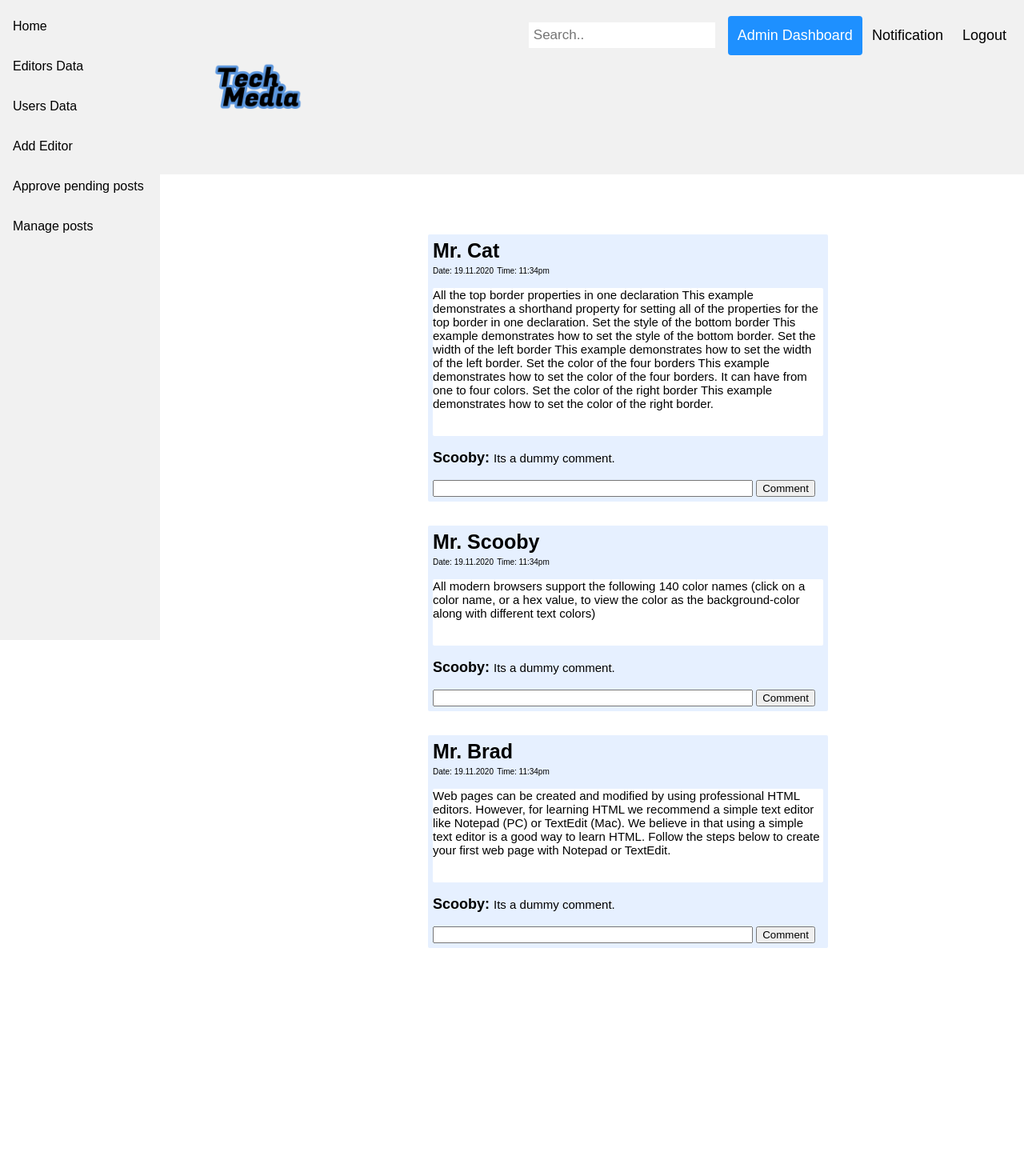
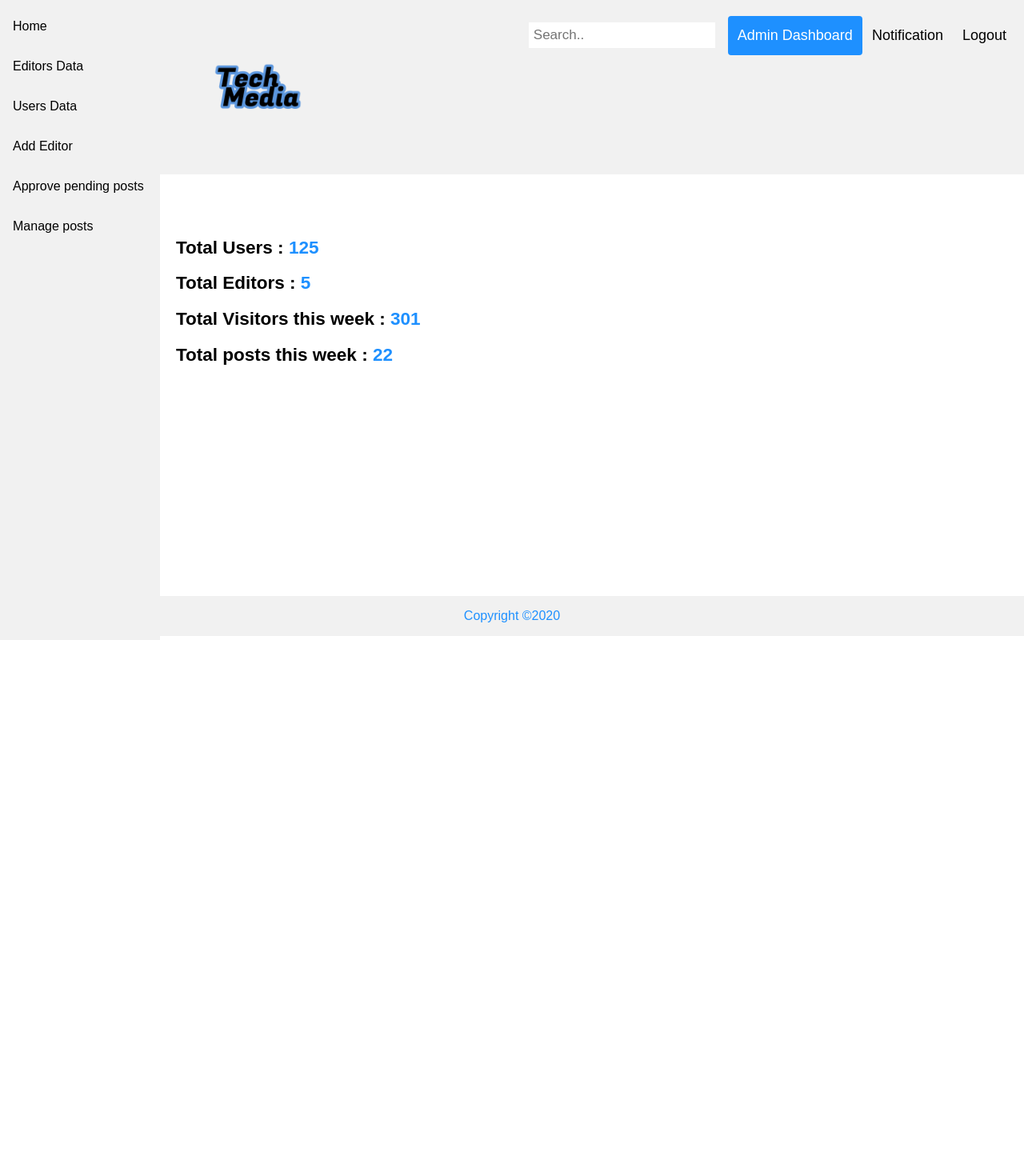
Before and after one commit to mridul-hossain/Tech-Media, a PHP site: page /adminHome.php in a window 1280 px wide. Shown: the top 1440 px of the page at 80% size. After the commit the page ends 800 px from the top, so only its background shows below. Run offline with PHP 8.4, Linux system fonts and the light colour scheme.

Commit message:
some changes

```diff
--- a/admin/adminHome.php
+++ b/admin/adminHome.php
@@ -17,69 +17,10 @@
     ?>
 
     <div class="main">
-        <form style="padding: 15px;" action="Registration.php">
-            <div style="background-color:  #e6f0ff; text-align: left; border-radius: 2px; width: 500px; padding: 6px; left: 30%; position: relative;">
-                <label style="font-size: 25px;"><span style="font-weight: bold;">Mr. Cat</span></label><br>
-                <label style="font-size: 10px;">Date: 19.11.2020</label>
-                <label style="font-size: 10px;">Time: 11:34pm</label>
-                <div style="background-color: white; border-radius: 2px;">
-                    <p>All the top border properties in one declaration
-                        This example demonstrates a shorthand property for setting all of the properties for the top border in one declaration.
-
-                        Set the style of the bottom border
-                        This example demonstrates how to set the style of the bottom border.
-
-                        Set the width of the left border
-                        This example demonstrates how to set the width of the left border.
-
-                        Set the color of the four borders
-                        This example demonstrates how to set the color of the four borders. It can have from one to four colors.
-
-                        Set the color of the right border
-                        This example demonstrates how to set the color of the right border.</p><br>
-                </div><br>
-                <label style="font-size: 18px;"><span style="font-weight: bold;">Scooby:</span> </label>
-                <label> Its a dummy comment.</label><br><br>
-                <input type="text" name="comment" style="width: 400px;">
-                <input type="submit" name="submit" value="Comment">
-            </div>
-        </form>
-
-        <form style="padding: 15px;" action="Registration.php">
-            <div style="background-color:  #e6f0ff; text-align: left; border-radius: 2px; width: 500px; padding: 6px; left: 30%; position: relative;">
-                <label style="font-size: 25px;"><span style="font-weight: bold;">Mr. Scooby</span></label><br>
-                <label style="font-size: 10px;">Date: 19.11.2020</label>
-                <label style="font-size: 10px;">Time: 11:34pm</label>
-                <div style="background-color: white; border-radius: 2px;">
-                    <p>All modern browsers support the following 140 color names (click on a color name, or a hex value, to view the color as the background-color along with different text colors)</p><br>
-                </div><br>
-                <label style="font-size: 18px;"><span style="font-weight: bold;">Scooby:</span> </label>
-                <label> Its a dummy comment.</label><br><br>
-                <input type="text" name="comment" style="width: 400px;">
-                <input type="submit" name="submit" value="Comment">
-            </div>
-        </form>
-
-        <form style="padding: 15px;" action="Registration.php">
-            <div style="background-color:  #e6f0ff; text-align: left; border-radius: 2px; width: 500px; padding: 6px; left: 30%; position: relative;">
-                <label style="font-size: 25px;"><span style="font-weight: bold;">Mr. Brad</span></label><br>
-                <label style="font-size: 10px;">Date: 19.11.2020</label>
-                <label style="font-size: 10px;">Time: 11:34pm</label>
-                <div style="background-color: white; border-radius: 2px;">
-                    <p>Web pages can be created and modified by using professional HTML editors.
-
-                        However, for learning HTML we recommend a simple text editor like Notepad (PC) or TextEdit (Mac).
-
-                        We believe in that using a simple text editor is a good way to learn HTML.
-
-                        Follow the steps below to create your first web page with Notepad or TextEdit.</p><br>
-                </div><br>
-                <label style="font-size: 18px;"><span style="font-weight: bold;">Scooby:</span> </label>
-                <label> Its a dummy comment.</label><br><br>
-                <input type="text" name="comment" style="width: 400px;">
-                <input type="submit" name="submit" value="Comment">
-            </div>
-        </form>
+        <h2>Total Users : <span style="color: dodgerblue;">125</span></h2>
+        <h2>Total Editors : <span style="color: dodgerblue;">5</span></h2>
+        <h2>Total Visitors this week : <span style="color: dodgerblue;">301</span></h2>
+        <h2>Total posts this week : <span style="color: dodgerblue;">22</span></h2>
     </div>
 
     <?php
--- a/admin/adminLogin.php
+++ b/admin/adminLogin.php
@@ -14,7 +14,7 @@
 <body>
 
     <div class="container form-input" id="login_form_admin">
-        <form method="post" action="../controllers/Admin_Login_Control.php">
+        <form method="post" action="/controllers/adminLoginControl.php">
             <?php
             $_SESSION['username'] = 'nafis';
             $_SESSION['password'] = '1234';
--- a/admin/adminLogout.php
+++ b/admin/adminLogout.php
@@ -1,6 +1,7 @@
 <?php
 session_start();
-session_unset();
+$_SESSION['username'] = null;
+$_SESSION['name'] = null;
+$_SESSION = array();
 session_destroy();
-
 header("location: adminLogin.php");
--- a/admin/editorsData.php
+++ b/admin/editorsData.php
@@ -76,8 +76,8 @@
                     <td>12-03-99</td>
                     <td>null</td>
 
-                    <td><a href="editEditor.php?name=<?php echo $Editor['Name'] ?>">Edit</a></td>
-                    <td><a href="deleteEditor.php?name=<?php echo $Editor['Name'] ?>">Delete</a></td>
+                    <td><a href="editEditor.php">Edit</a></td>
+                    <td><a href="deleteEditor.php">Delete</a></td>
 
                 </tr>
                 <tr>
--- a/admin/usersData.php
+++ b/admin/usersData.php
@@ -77,8 +77,8 @@
                          <td>12-03-99</td>
                          <td>null</td>
 
-                         <td><a href="editUser.php?name=<?php echo $User['Name'] ?>">Edit</a></td>
-                         <td><a href="deleteUser.php?name=<?php echo $User['Name'] ?>">Delete</a></td>
+                         <td><a href="editUser.php">Edit</a></td>
+                         <td><a href="deleteUser.php">Delete</a></td>
 
                     </tr>
                     <tr>
```
Also changed, not shown: admin/addEditor.php (+11 -0 lines), admin/controllers/addEditorControl.php (added, +26 -0 lines), admin/editEditor.php (+11 -0 lines), admin/model.php (added, +89 -0 lines), admin/controllers/adminLoginControl.php (renamed from controllers/Admin_Login_Control.php).
